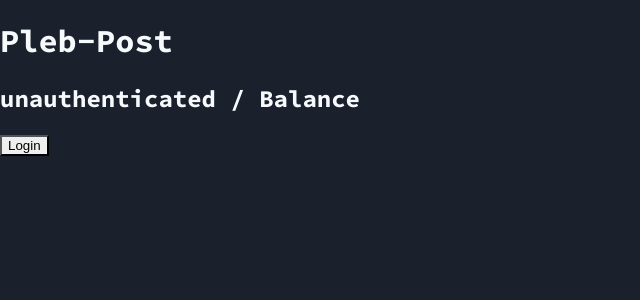
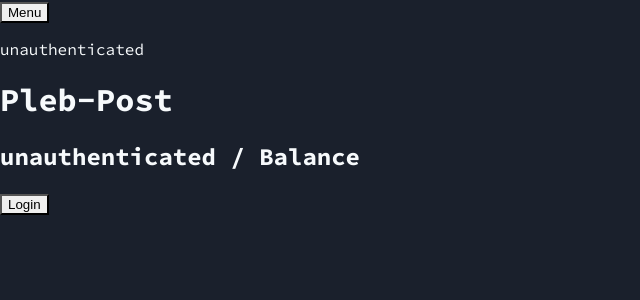
Before and after one commit to bitdern/pleb-post, a Next.js app: page / in a window 1280 px wide. Shown: the top 300 px of the page, without its empty margins (0-640 px from the left). Built offline with nearby package versions, Linux system fonts and the light colour scheme; no server answers.

Commit message:
messing with styles

```diff
--- a/src/components/layout/layout.js
+++ b/src/components/layout/layout.js
@@ -1,4 +1,4 @@
-import Navbar from "../navbar";
+import Navbar from "../navbar/navbar";
 
 export default function Layout({ children }) {
   return (
--- a/src/components/navbar/navbar.js
+++ b/src/components/navbar/navbar.js
@@ -6,6 +6,7 @@ import {
   MenuItem,
   MenuList,
   ChevronDownIcon,
+  Button,
 } from "@chakra-ui/react";
 import "./style.module.css";
 
@@ -13,17 +14,18 @@ const Navbar = () => {
   const { data: session, status } = useSession();
 
   return (
-    <div>
+    <div className="navbar">
       <Menu>
-        <MenuButton as={Button} rightIcon={<ChevronDownIcon />}>
-          Menu
-        </MenuButton>
+        <MenuButton as={Button}>Menu</MenuButton>
         <MenuList>
           <MenuItem>Posts</MenuItem>
           <MenuItem>Users</MenuItem>
           <MenuItem>Profile</MenuItem>
         </MenuList>
       </Menu>
+      <p>{status}</p>
     </div>
   );
 };
+
+export default Navbar;
--- a/src/components/navbar/style.module.css
+++ b/src/components/navbar/style.module.css
@@ -0,0 +1,9 @@
+.navbar {
+  display: flex;
+  flex-direction: row;
+  justify-content: space-evenly;
+  position: absolute;
+  top: 5;
+  left: 10;
+  right: 10;
+}
--- a/src/pages/_app.js
+++ b/src/pages/_app.js
@@ -1,10 +1,13 @@
 import "@/styles/globals.css";
+import Layout from "@/components/layout/layout";
 import { SessionProvider } from "next-auth/react";
 
 export default function App({ Component, pageProps }) {
   return (
     <SessionProvider session={pageProps.session}>
-      <Component {...pageProps} />
+      <Layout>
+        <Component {...pageProps} />
+      </Layout>
     </SessionProvider>
   );
 }
--- a/src/pages/index.js
+++ b/src/pages/index.js
@@ -38,9 +38,7 @@ export default function Home() {
         {status} / Balance {userBalance}
       </h2>
 
-      <Button colorScheme="blue">
-        {status !== "authenticated" ? "Login" : "Logout"}
-      </Button>
+      <Button>{status !== "authenticated" ? "Login" : "Logout"}</Button>
     </main>
   );
 }
```
